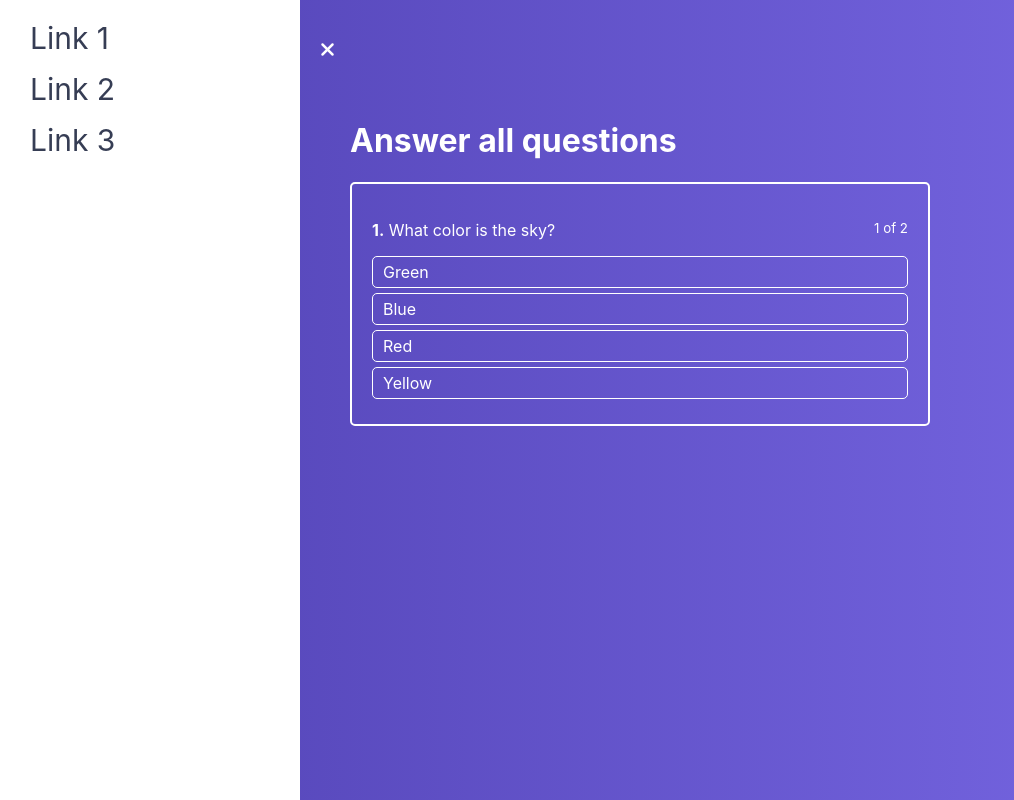
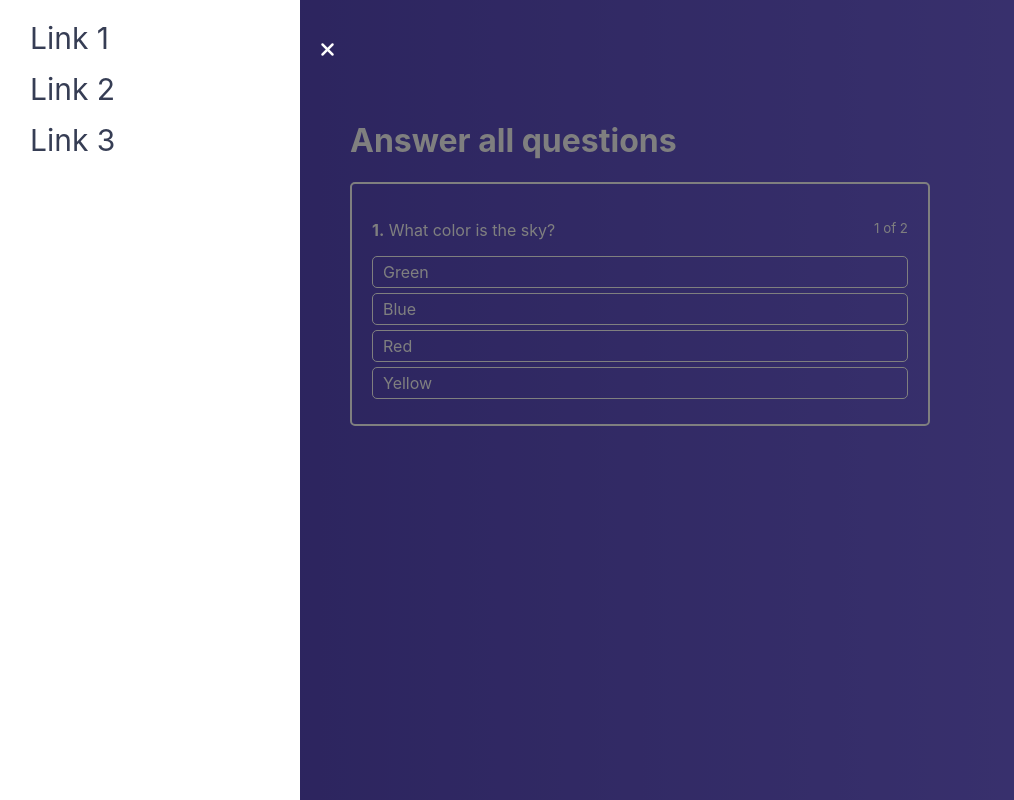
Before and after one commit to keXXpert/reactQuiz, a React (Create React App) app: page / in a window 1280 px wide. Both pictures are taken after a click on the icon 48 px from the left and 50 px from the top of the page. Shown: the whole page, without its empty margins (0-1014 px from the left). Built offline with nearby package versions, Linux system fonts and the light colour scheme.

Commit message:
added backdrop for mune close

```diff
--- /dev/null
+++ b/src/UI/Backdrop/Backdrop.jsx
@@ -0,0 +1,7 @@
+import React from 'react'
+import myCSS from './Backdrop.module.css'
+
+const Backdrop = ({onClick}) =>
+    <div className={myCSS.Backdrop} onClick={onClick}></div>
+
+export default Backdrop
--- /dev/null
+++ b/src/UI/Backdrop/Backdrop.module.css
@@ -0,0 +1,9 @@
+.Backdrop {
+    z-index: 50;
+    background: rgba(0,0,0, .5);
+    position: fixed;
+    top: 0;
+    left: 0;
+    bottom: 0;
+    right: 0;
+}
--- a/src/components/Navigation/Drawer/Drawer.jsx
+++ b/src/components/Navigation/Drawer/Drawer.jsx
@@ -1,21 +1,28 @@
-import React from 'react'
-import myCSS from './Drawer.module.css'
+import React from "react";
+import myCSS from "./Drawer.module.css";
+import Backdrop from "../../../UI/Backdrop/Backdrop";
 
-const links = [ 1, 2, 3 ]
+const links = [1, 2, 3];
 
-const Drawer = ({isOpen}) => {
-    const cls = [myCSS.Drawer]
+const Drawer = ({ isOpen, onMenuClose }) => {
+  const cls = [myCSS.Drawer];
 
-    if (!isOpen) cls.push(myCSS.close)
+  if (!isOpen) cls.push(myCSS.close);
 
-    return (
-        <nav className={cls.join(' ')}>
-            <ul>
-                {links.map( (link, index) => <li key={index}><a>Link {link}</a></li>)}
-            </ul>
+  return (
+    <>
+      <nav className={cls.join(" ")}>
+        <ul>
+          {links.map((link, index) => (
+            <li key={index}>
+              <a>Link {link}</a>
+            </li>
+          ))}
+        </ul>
+      </nav>
+      {isOpen && <Backdrop onClick={onMenuClose}/>}
+    </>
+  );
+};
 
-        </nav>
-    )
-}
-
-export default Drawer
+export default Drawer;
--- a/src/hoc/Layout/Layout.jsx
+++ b/src/hoc/Layout/Layout.jsx
@@ -9,9 +9,14 @@ const Layout = (props) => {
     const handleToggle = () => {
         setMenu(!menu)
     }
+
+    const onMenuClose = () => {
+        setMenu(false)
+    }
+
     return (
         <div className={myCSS.Layout}>
-            <Drawer isOpen={menu} />
+            <Drawer isOpen={menu} onMenuClose={onMenuClose}/>
             <MenuToggle isOpen={menu} onToggle={handleToggle}/>
             <main>
                 {props.children}
```
